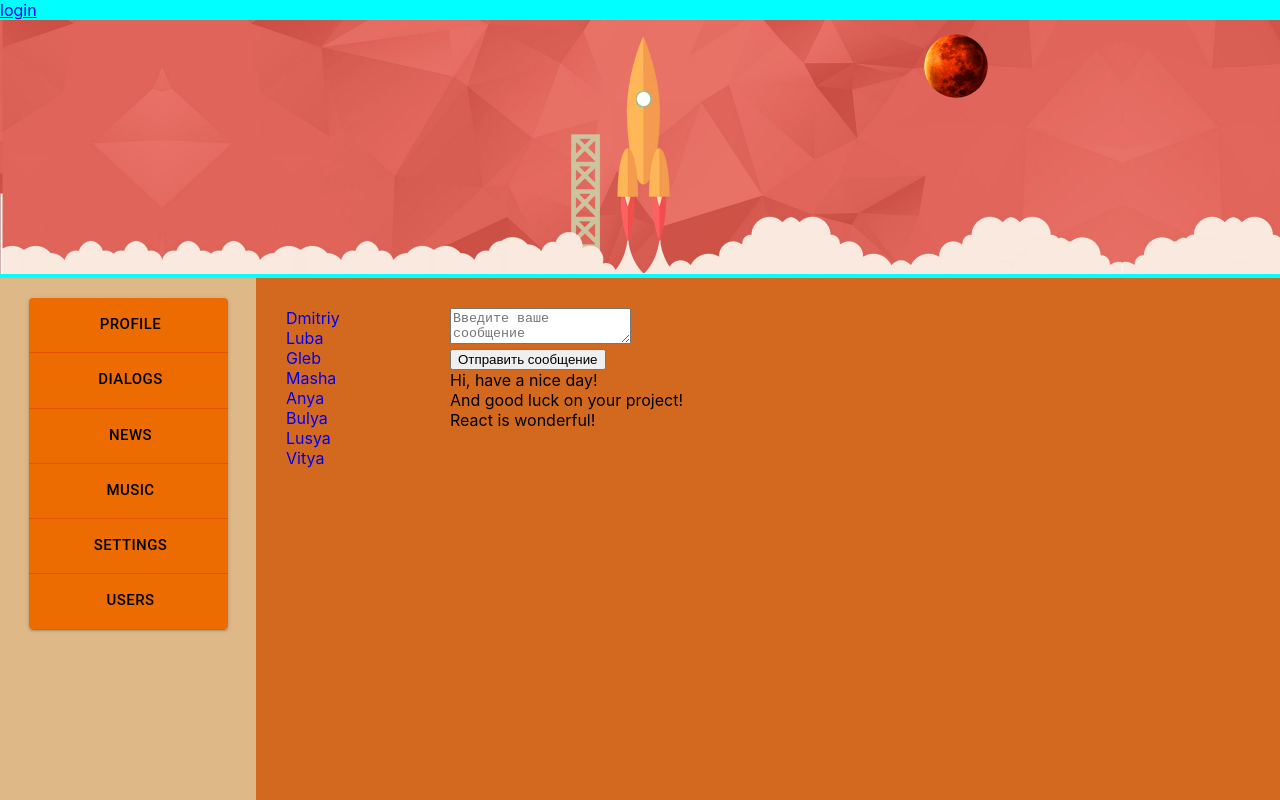
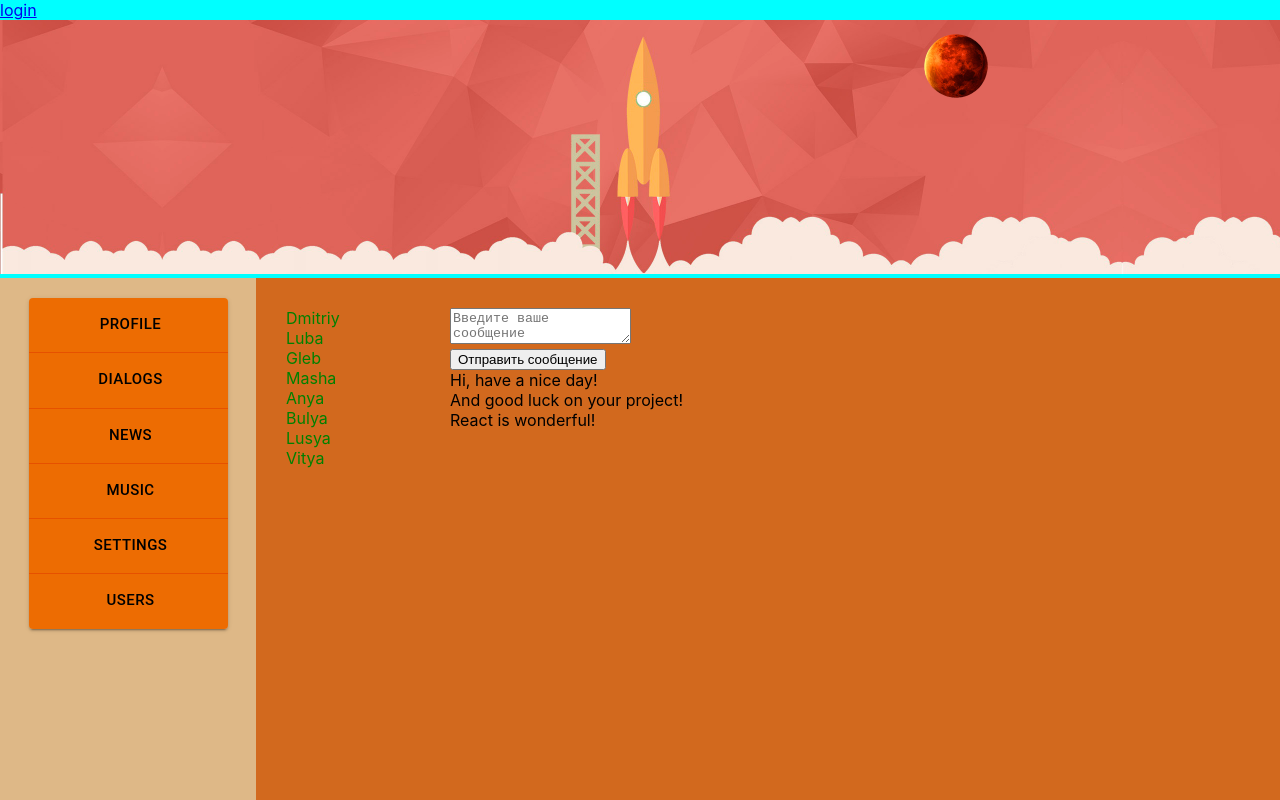
Before and after one commit to Bamboleyla/social_network, a React (Create React App) app: page /profile/dialogs in a window 1280 px wide. Shown: the top 800 px of the page. Built offline with nearby package versions, Linux system fonts and the light colour scheme; no server answers.

Commit message:
Перевел BlockContent, BlockPostsContainer, BlockProfileInfoContainer,Dialog на ts

```diff
--- a/src/components/BlockContent/BlockPosts/BlockPostsContainer.jsx
+++ b/src/components/BlockContent/BlockPosts/BlockPostsContainer.tsx
@@ -1,10 +1,11 @@
 /* Здесь будет находится все посты пользователя */
 import { connect } from "react-redux";
-import BlockPosts from "./BlockPosts.tsx";
+import { AppStateType } from "../../../redux/redux-store";
+import BlockPosts from "./BlockPosts";
 /*************************Контейнерная компонента*****************************/
 
 //Создаем функцию которая будет принимать через connect нужную часть state
-let mapStateToProps = (state) => {
+let mapStateToProps = (state: AppStateType) => {
   return {
     commentsData: state.postsPage.commentsData,
   };
--- a/src/components/BlockContent/BlockProfileInfo/BlockProfileInfoContainer.jsx
+++ b/src/components/BlockContent/BlockProfileInfo/BlockProfileInfoContainer.tsx
@@ -1,11 +1,12 @@
 import { connect } from "react-redux";
 import { addPostAC, updateStatus } from "../../../redux/postPageReducer";
+import { AppStateType } from "../../../redux/redux-store";
 import BlockProfileInfo from "./BlockProfileInfo";
 
 /*************************Контейнерная компонента*****************************/
 
 //Создаем функцию которая будет принимать через connect нужную часть state
-let mapStateToProps = (state) => {
+let mapStateToProps = (state: AppStateType) => {
   return {
     newPostText: state.postsPage.newPostText,
     userPhoto: state.postsPage.userInfo.userPhoto,
--- a/src/components/BlockContent/BlockProfileInfo/ProfileStatusWithHooks.jsx
+++ b/src/components/BlockContent/BlockProfileInfo/ProfileStatusWithHooks.jsx
@@ -1,4 +1,4 @@
-import React, { useState, useEffect } from "react";
+import { useState, useEffect } from "react";
 import style from "./ProfileStatus.module.css";
 
 export const ProfileStatusWithHooks = (props) => {
--- a/src/components/BlockDialogs/Dialog/Dialog.jsx
+++ /dev/null
@@ -1,14 +0,0 @@
-import style from "./Dialog.module.css";
-import { NavLink } from "react-router-dom";
-
-const Dialog = (props) => {
-  return (
-    <div className={style.item}>
-      <NavLink to={"/dialogs/" + props.id} activeClassName={style.active}>
-        {props.name}
-      </NavLink>
-    </div>
-  );
-};
-
-export default Dialog;
--- a/src/components/BlockDialogs/Dialog/Dialog.module.css
+++ b/src/components/BlockDialogs/Dialog/Dialog.module.css
@@ -1,8 +1,3 @@
-.item .active {
-    font-size: larger;
-    color: white;
-}
-
 .item a {
     text-decoration: none;
 }
--- /dev/null
+++ b/src/components/BlockDialogs/Dialog/Dialog.tsx
@@ -0,0 +1,20 @@
+import style from "./Dialog.module.css";
+import { NavLink } from "react-router-dom";
+
+type PropsType = {
+  id: number;
+  name: string;
+};
+const Dialog: React.FC<PropsType> = (props) => {
+  return (
+    <div className={style.item}>
+      <NavLink
+        to={"/dialogs/" + props.id}
+        style={({ isActive }) => ({ color: isActive ? "#ffffff" : "#008000" })}>
+        {props.name}
+      </NavLink>
+    </div>
+  );
+};
+
+export default Dialog;
--- a/src/pages/HallWay/HallWayContainer.jsx
+++ b/src/pages/HallWay/HallWayContainer.jsx
@@ -4,6 +4,7 @@ import { HallWay } from "./HallWay";
 
 let mapStateToProps = (state) => {
   return {
+
     statusLogin: state.auth.errors,
   };
 };
--- a/src/redux/authReducer.ts
+++ b/src/redux/authReducer.ts
@@ -12,6 +12,7 @@ let initialState = {
     ava: null as null | string,
     status: null as null | string,
     isAuth: false,
+    errors: null as boolean | null,
   },
 };
 
--- a/src/redux/postPageReducer.ts
+++ b/src/redux/postPageReducer.ts
@@ -19,6 +19,7 @@ let initialState = {
     { id: 4, message: "Yahoo", likes: "5" },
     { id: 5, message: "I'ts work, i'ts wonderfull", likes: "3" },
   ],
+  newPostText: "",
 };
 
 export type initialStateType = typeof initialState;
```
Also changed, not shown: src/components/BlockContent/BlockContent.tsx (renamed from src/components/BlockContent/BlockContent.jsx).
